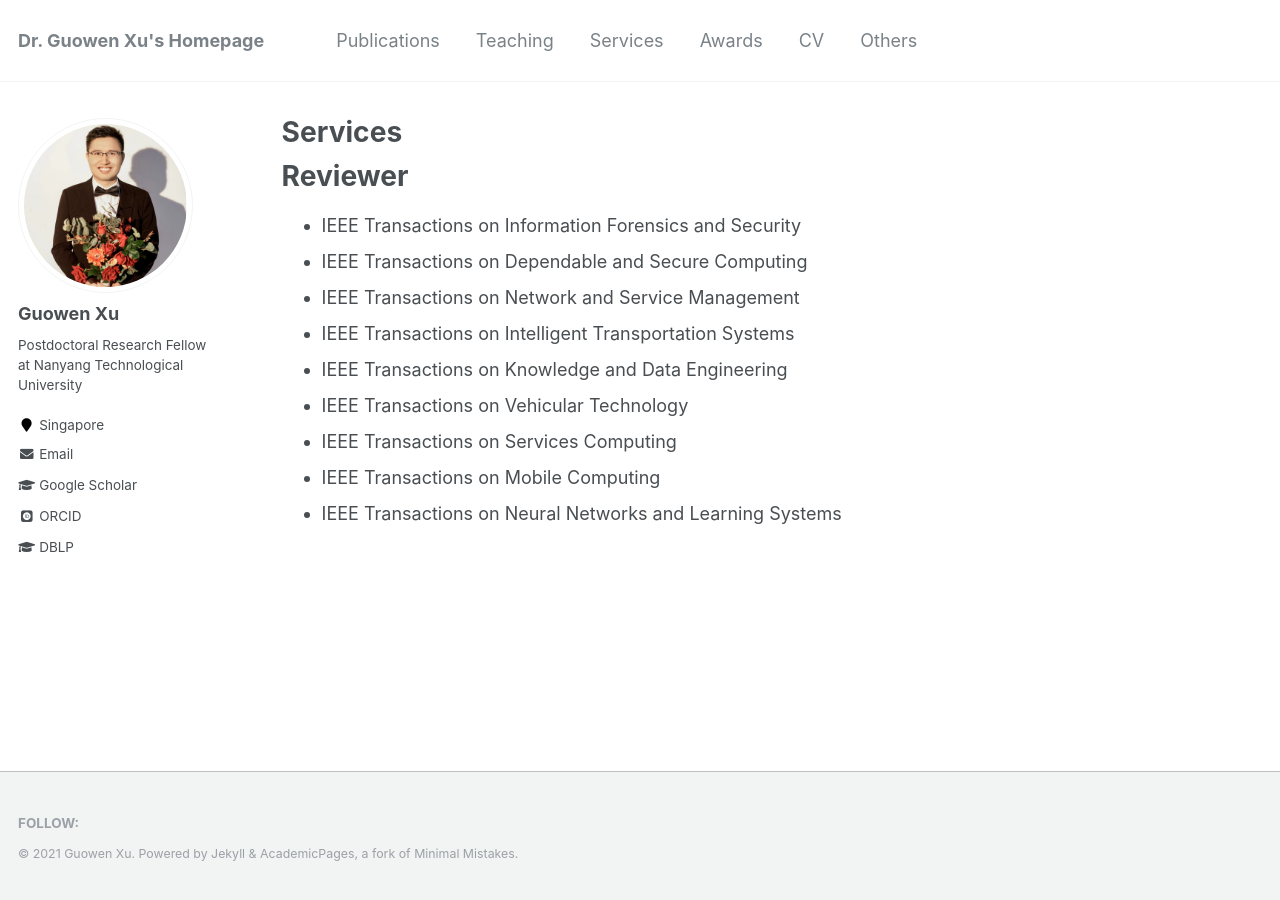
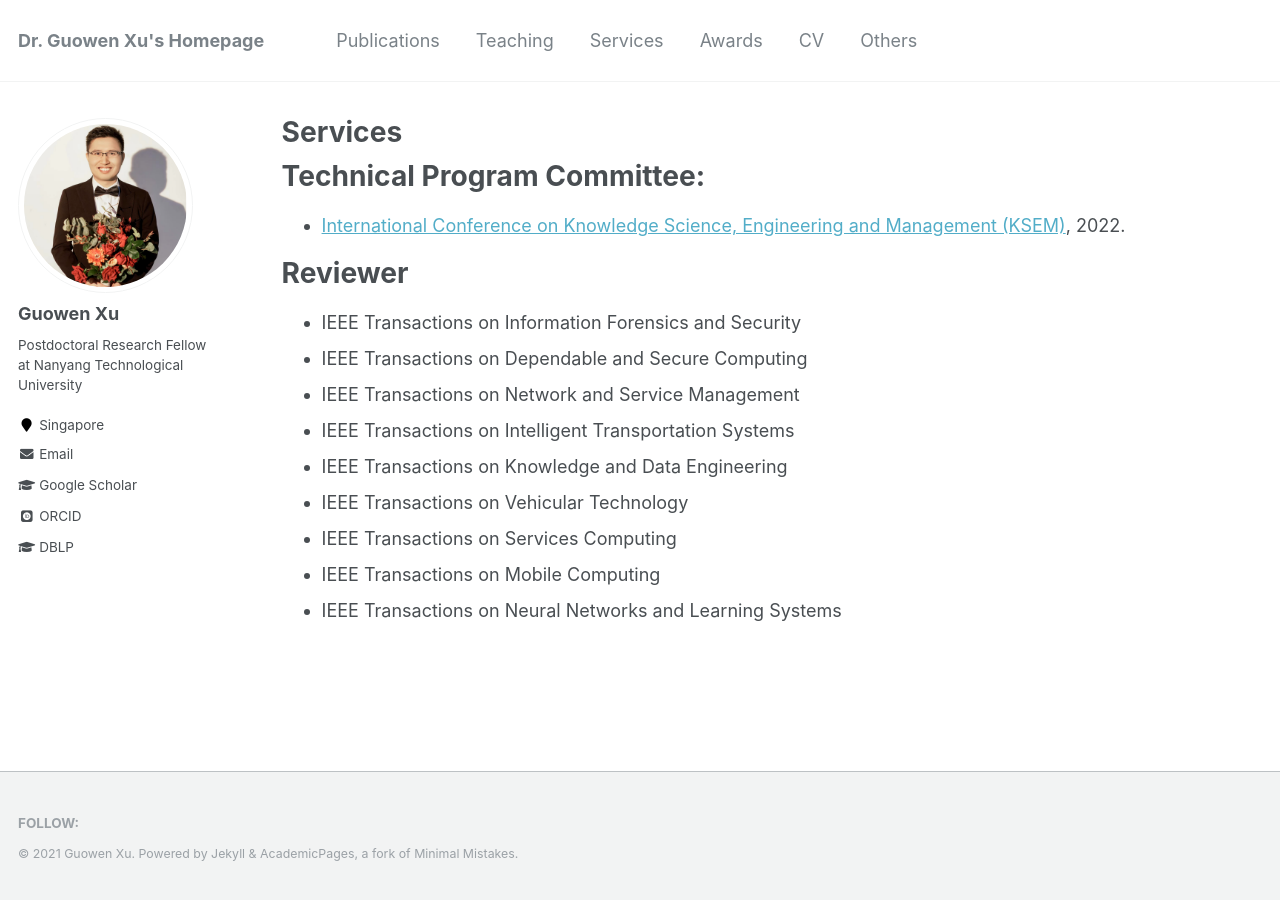
Before and after one commit to Guowen-xu/guowen-xu.github.io, a Jekyll site: the page built from _pages/services.md, in a window 1280 px wide. Built offline with Jekyll 4.4.1, drawn with Linux system fonts in a browser that asks for light colours; some web fonts are replaced.

Commit message:
Update services.md

```diff
--- a/_pages/services.md
+++ b/_pages/services.md
@@ -4,6 +4,9 @@ title: "Services"
 permalink: /services/
 author_profile: true
 ---
+Technical Program Committee:
+======
+* [International Conference on Knowledge Science, Engineering and Management (KSEM)](https://ksem22.smart-conf.net/committee.html), 2022.
 
 Reviewer
 ======
```
